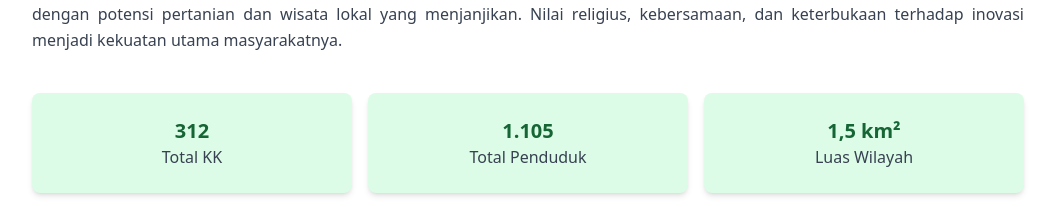
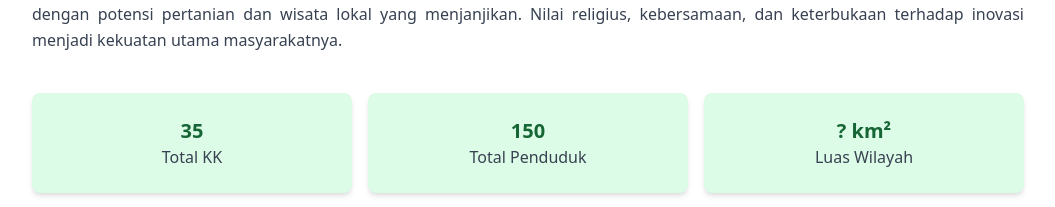
Before and after one commit to PutraSaputraa/desa-tegalurung, a React (Create React App) app: page / in a window 1280 px wide. Shown: the part 989-1196 px from the top of the page, without its empty margins (112-1167 px from the left). Built offline with nearby package versions, Linux system fonts and the light colour scheme.

Commit message:
update kk dan penduduk

```diff
--- a/src/Home.jsx
+++ b/src/Home.jsx
@@ -159,9 +159,9 @@ function Home() {
         {/* Statistik Desa */}
         <div className="mt-10 grid grid-cols-1 md:grid-cols-3 gap-4 text-center">
           {[
-            { angka: "312", label: "Total KK" },
-            { angka: "1.105", label: "Total Penduduk" },
-            { angka: "1,5 km²", label: "Luas Wilayah" },
+            { angka: "35", label: "Total KK" },
+            { angka: "150", label: "Total Penduduk" },
+            { angka: "? km²", label: "Luas Wilayah" },
           ].map((stat, index) => {
             const [ref, inView] = useInView({
               triggerOnce: true,
```
